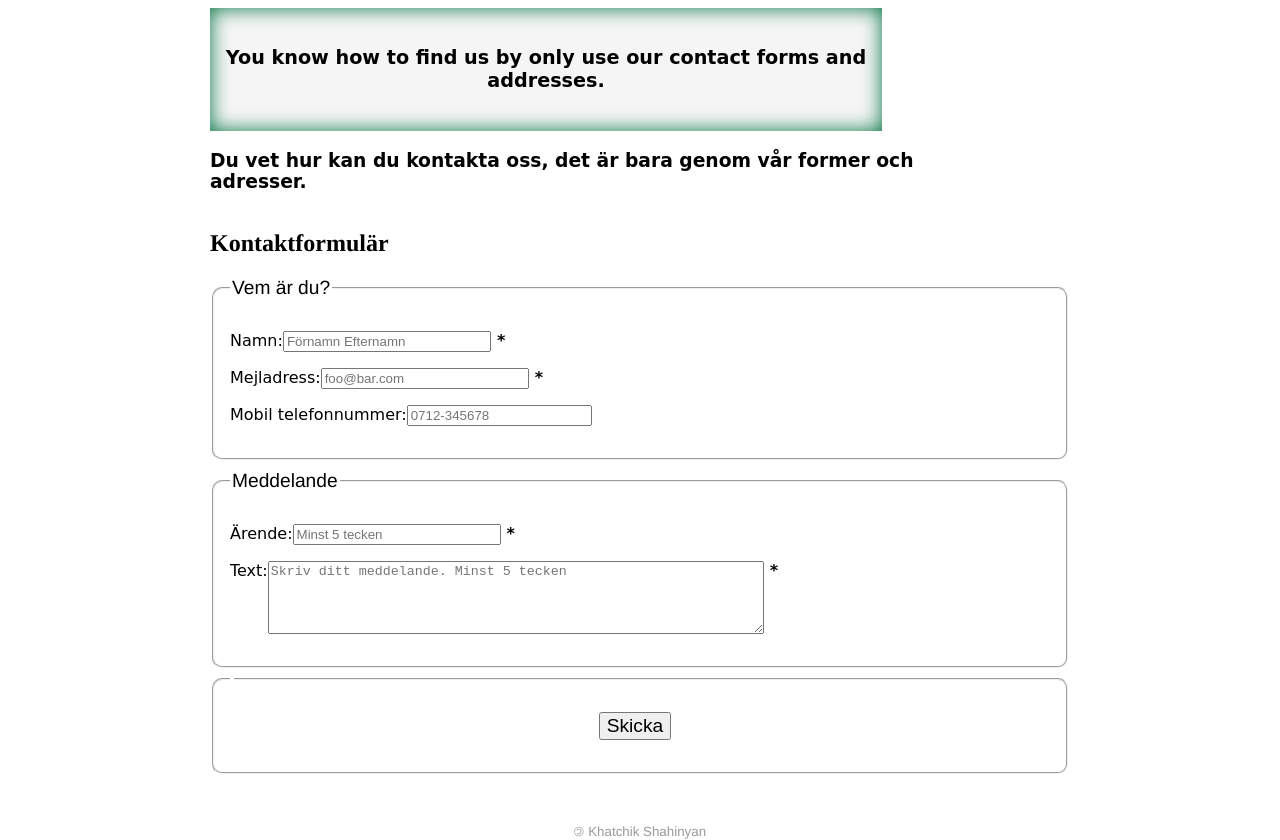
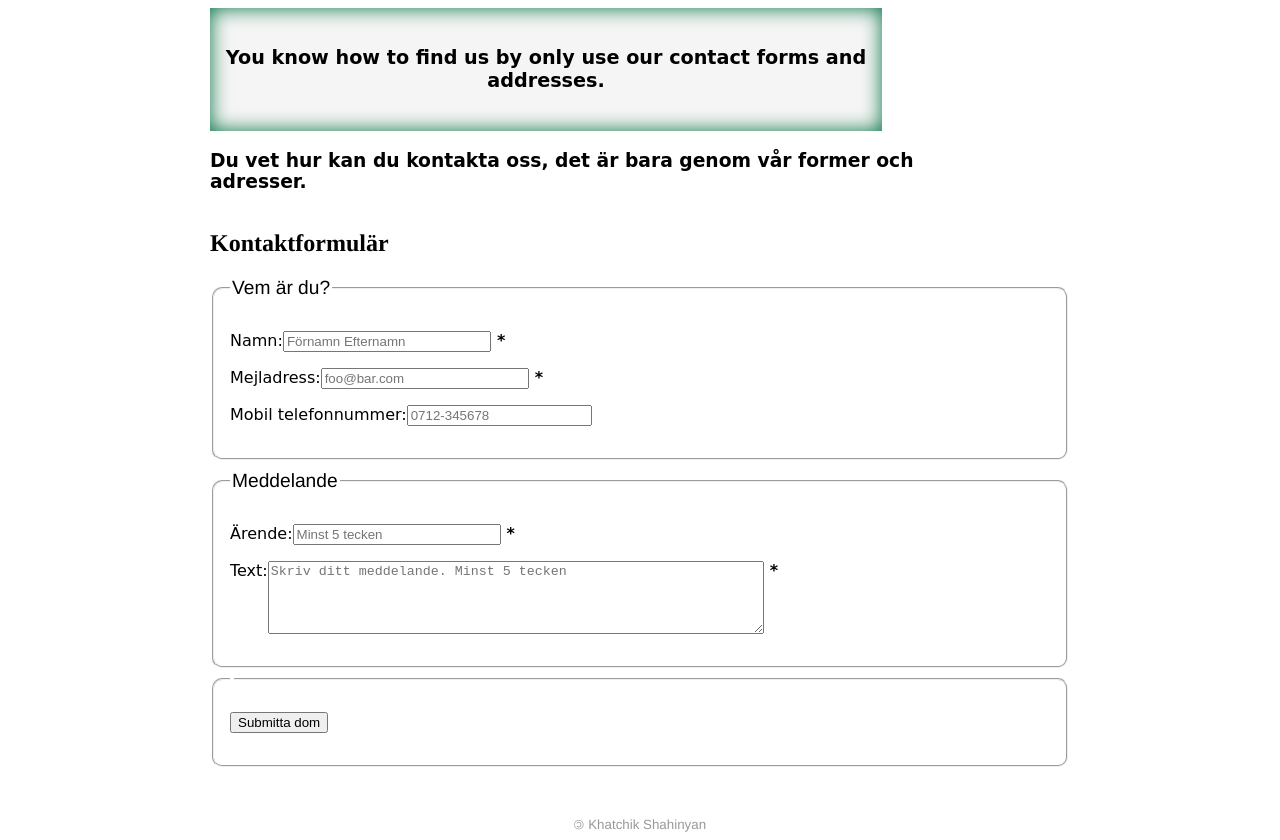
Before and after one commit to khatch2/STI_Allt_om_datorer, a plain HTML site: page contact.php.html in a window 1280 px wide. Shown: the part 258-1098 px from the top of the page. Drawn offline with Linux system fonts and the light colour scheme; a web font is replaced by a local one.

Commit message:
Submitta dom button instead of input Skicka

```diff
--- a/animations_contact.js
+++ b/animations_contact.js
@@ -67,3 +67,16 @@ function moveCanvas(a) {
 	myCanvas.style.position = 'relative';
 	myCanvas.style.left = posCanvas+'px';
 }
+
+function validateForm() {
+	var ditt_namn_x = document.forms["myForm"]["ditt_namn"].value;
+	// var ditt_email = document.forms["myForm"]["ditt_email"].value;
+	// var ditt_mobil_telefonnummer = document.forms["myForm"]["ditt_mobil_telefonnummer"].value;
+	// var ditt_ärende = document.forms["myForm"]["ditt_ärende"].value;
+	// var ditt_ärende_text = document.forms["myForm"]["ditt_ärende_text"].value;
+
+	console.log(ditt_namn_x);
+
+	alert(ditt_namn_x);
+;}
+ validateForm();
--- a/contact.php.html
+++ b/contact.php.html
@@ -42,7 +42,8 @@ Khatchik Shahinyan
 
    <div role="main">
 		<h2 id="contact_form" style="font-family: times;">Kontaktformulär</h2>
-		<form action="" method="">
+
+		<form name="myForm" action="" method="" click="validateForm">
 		<fieldset id="userData">
 		<legend>Vem är du?</legend>
       <p>
@@ -85,13 +86,15 @@ Khatchik Shahinyan
     <fieldset id="submitbutton">
 		<legend></legend>
 			<p>
-				<input type="submit" value="Skicka" style="font-size: larger;">
+				<!-- <input type="button" value="Skicka" style="font-size: larger;"> -->
+				<button type="button" onclick="validateForm()">Submitta dom</button>
 			</p>
 			<!-- Följande fält används för att förhindra flera inlämningar.
 			Om den tas bort kommer det att betraktas som ett konfigurationsfel. -->
 			<input="prevent_multiple_submits" value="{$random_string}" tupe="hidden" />
     </fieldset>
    </form>
+
   </div>
  </div>
   <footer>
```
